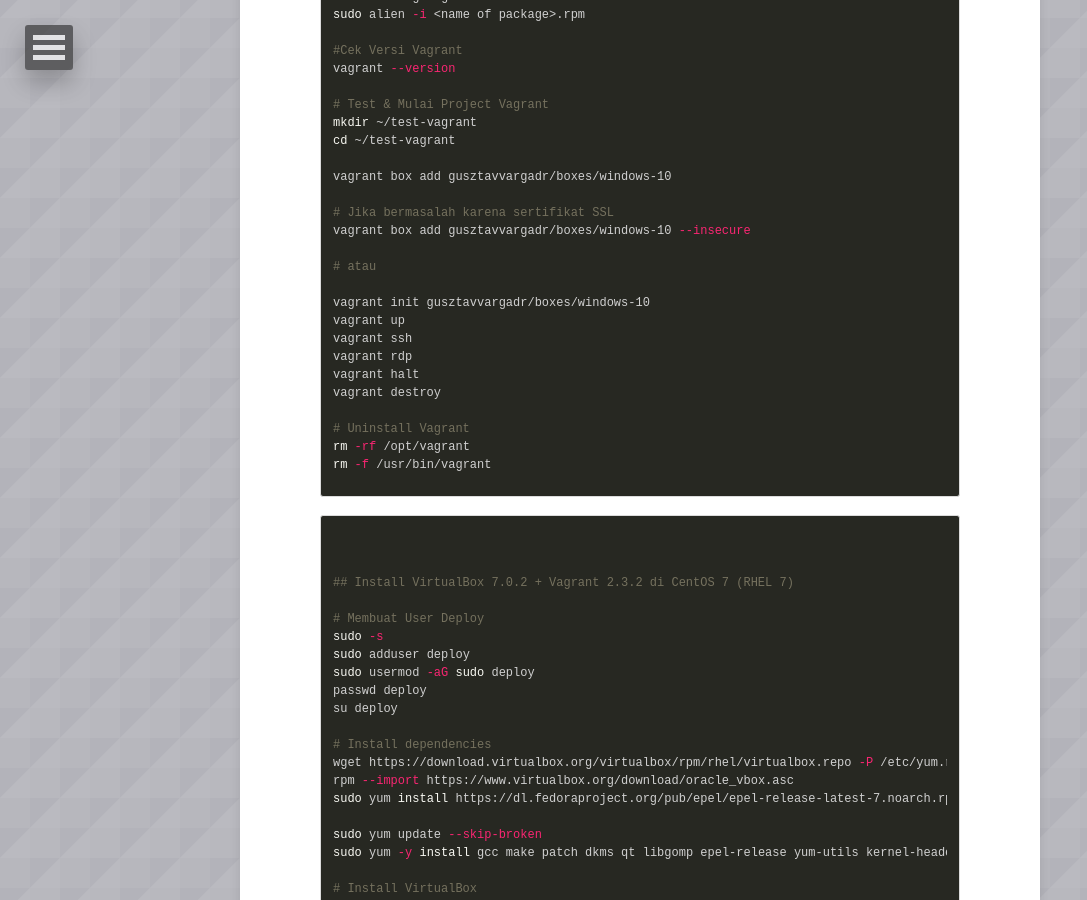
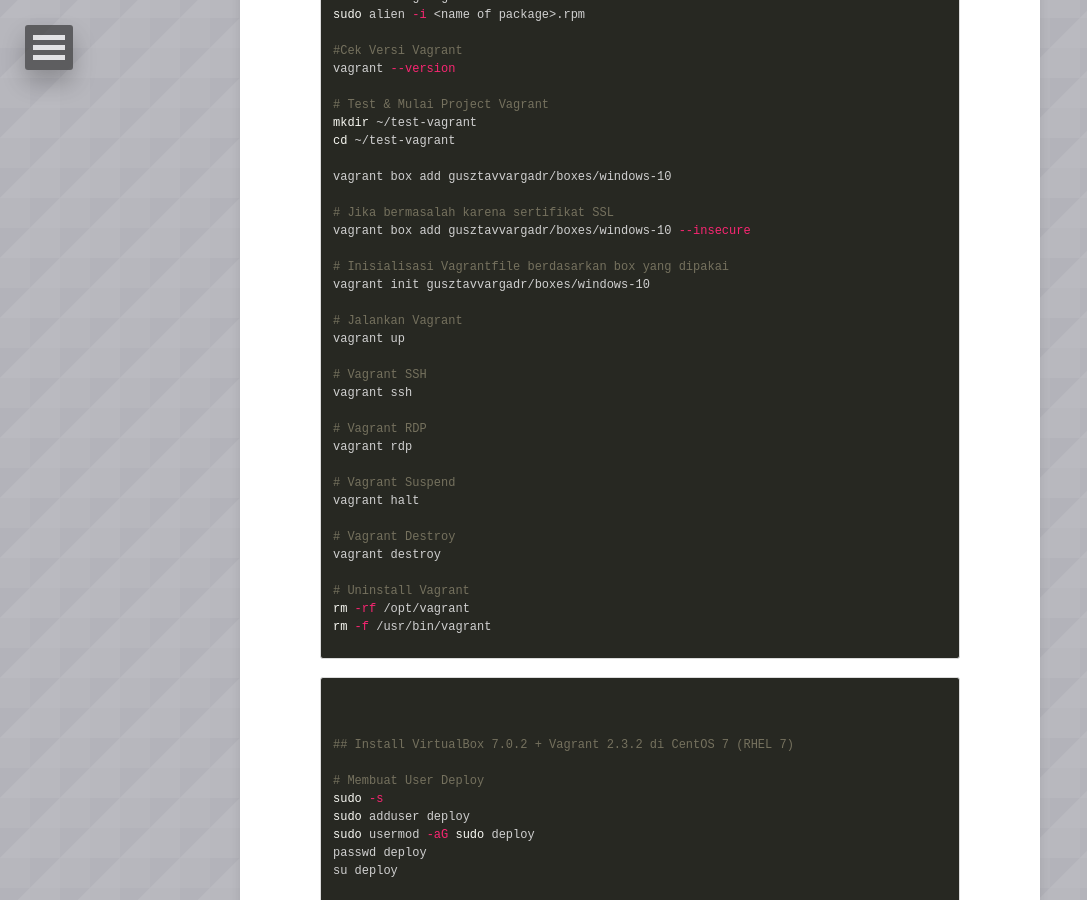
Before and after one commit to danigunawan/danigunawan.github.io, a Jekyll site: the page built from _posts/2022-11-09-belajar-vagrant-part-1.md, in a window 1280 px wide and 900 px high, scrolled down 1962 px. Shown: the whole window, without its empty margins (0-1087 px from the left). Built offline with Jekyll 4.4.1, drawn with Linux system fonts in a browser that asks for light colours; nearby versions of some CDN libraries; comment, search, counter and statistics services are not loaded.

Commit message:
[ADD POSTING] posting

```diff
--- a/_posts/2022-11-09-belajar-vagrant-part-1.md
+++ b/_posts/2022-11-09-belajar-vagrant-part-1.md
@@ -101,13 +101,22 @@
 # Jika bermasalah karena sertifikat SSL
 vagrant box add gusztavvargadr/boxes/windows-10 --insecure
 
-# atau
+# Inisialisasi Vagrantfile berdasarkan box yang dipakai
+vagrant init gusztavvargadr/boxes/windows-10
 
-vagrant init gusztavvargadr/boxes/windows-10
+# Jalankan Vagrant
 vagrant up
+
+# Vagrant SSH
 vagrant ssh
+
+# Vagrant RDP
 vagrant rdp
+
+# Vagrant Suspend
 vagrant halt
+
+# Vagrant Destroy
 vagrant destroy
 
 # Uninstall Vagrant
```
